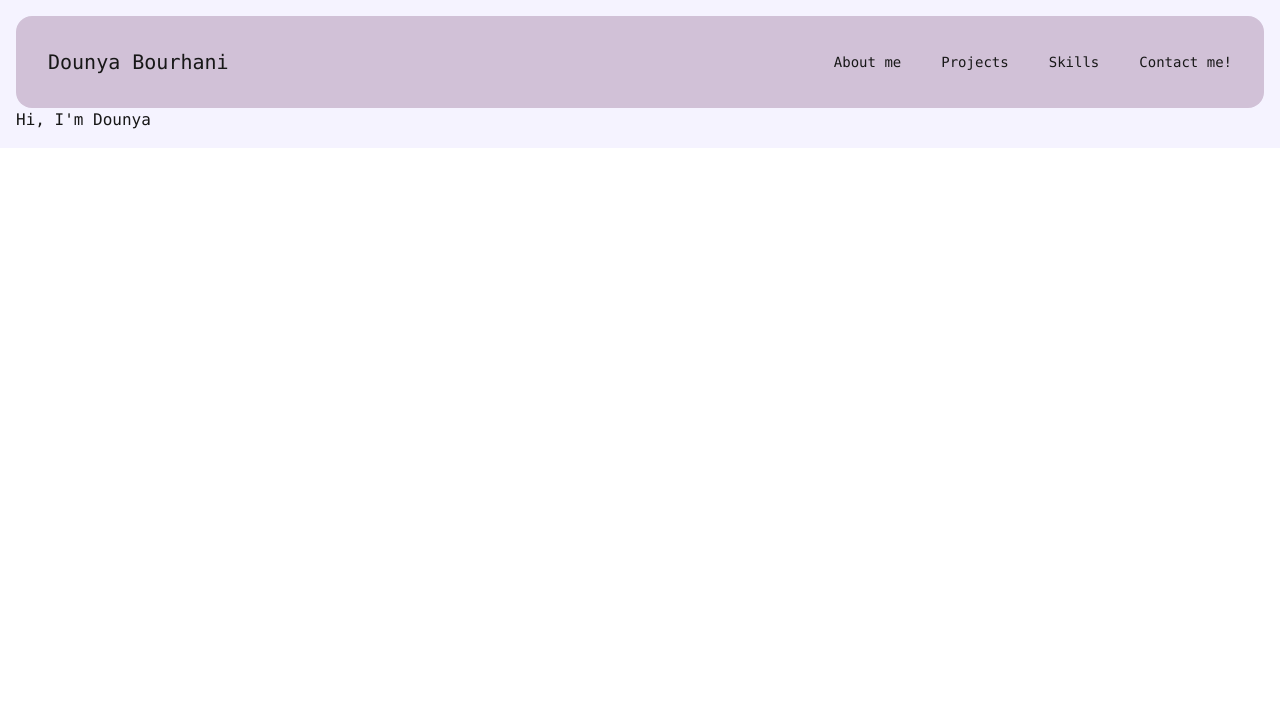
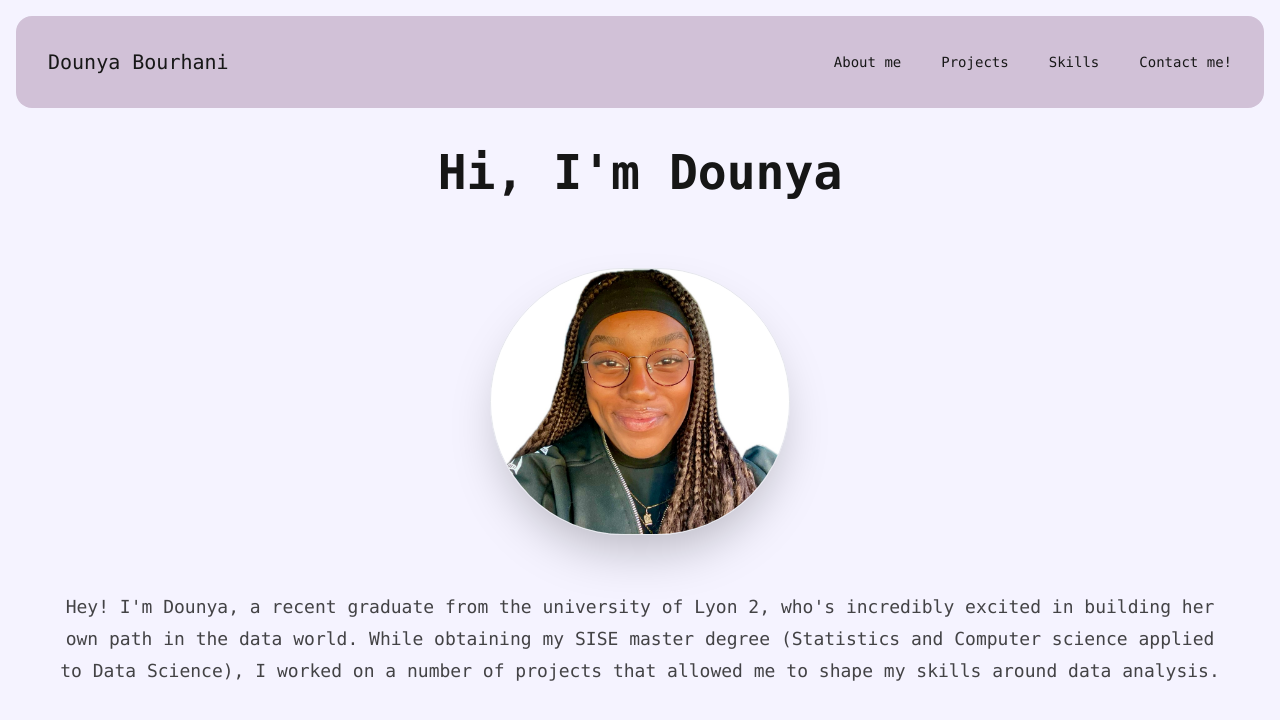
Before and after one commit to dounya-bourhani/Portfolio_Website, a Next.js app in the folder app/: page / in a window 1280 px wide. Shown: the top 720 px of the page. Built offline with nearby package versions, Linux system fonts and the light colour scheme.

Commit message:
center about paragraphe + image

```diff
--- a/app/app/components/Navbar.tsx
+++ b/app/app/components/Navbar.tsx
@@ -3,7 +3,7 @@ import React from 'react'
 const Navbar = () => {
   return (
 
-    <nav className="navbar bg-primary p-8 rounded-box ">
+    <nav className="navbar bg-primary p-8 rounded-box">
       <div className=''>
       <a className='text-xl' href="#home">Dounya Bourhani</a>
       </div>
--- /dev/null
+++ b/app/app/components/Presentation.tsx
@@ -0,0 +1,22 @@
+import React from 'react'
+import Image from 'next/image'
+
+const Presentation = () => {
+  return (
+    <section id='home' className='prose prose-lg !max-w-none flex flex-col items-center justify-center p-10'>
+        <h1>Hi, I'm Dounya</h1>
+        <div>
+          <Image src='/dounya.jpeg' alt='headhsot' width={300} height={300} className='rounded-full border shadow-2xl'/>
+        </div>
+        <div>
+          <p className='text-center'>
+            Hey! I'm Dounya, a recent graduate from the university of Lyon 2, who's incredibly excited in building her own path in the data world.
+            While obtaining my SISE master degree (Statistics and Computer science applied to Data Science), I worked on a number of projects that
+            allowed me to shape my skills around data analysis.
+          </p>
+        </div>
+    </section>
+  )
+}
+
+export default Presentation
--- a/app/app/components/Welcome.tsx
+++ /dev/null
@@ -1,9 +0,0 @@
-import React from 'react'
-
-const Welcome = () => {
-  return (
-    <h1>Hi, I'm Dounya</h1>
-  )
-}
-
-export default Welcome
--- a/app/app/layout.tsx
+++ b/app/app/layout.tsx
@@ -13,8 +13,8 @@ const geistMono = Geist_Mono({
 });
 
 export const metadata: Metadata = {
-  title: "Create Next App",
-  description: "Generated by create next app",
+  title: "Dounya Bourhani Portfolio",
+  description: "My portfolio where I showcase my projects and skills"
 };
 
 export default function RootLayout({
--- a/app/app/page.tsx
+++ b/app/app/page.tsx
@@ -2,12 +2,12 @@ import Image from "next/image";
 import Link from "next/link";
 import ProductCard from "./components/ProductCard";
 import Navbar from "./components/Navbar";
-import Welcome from "./components/Welcome";
+import Presentation from "./components/Presentation";
 
 export default function Home() {
   return (
     <main>
       <Navbar/>
-      <Welcome/>
+      <Presentation/>
     </main>  );
 }
```
Also changed, not shown: app/public/dounya.jpeg (added), 1 other file (tests, documents, lock files or other folders).
